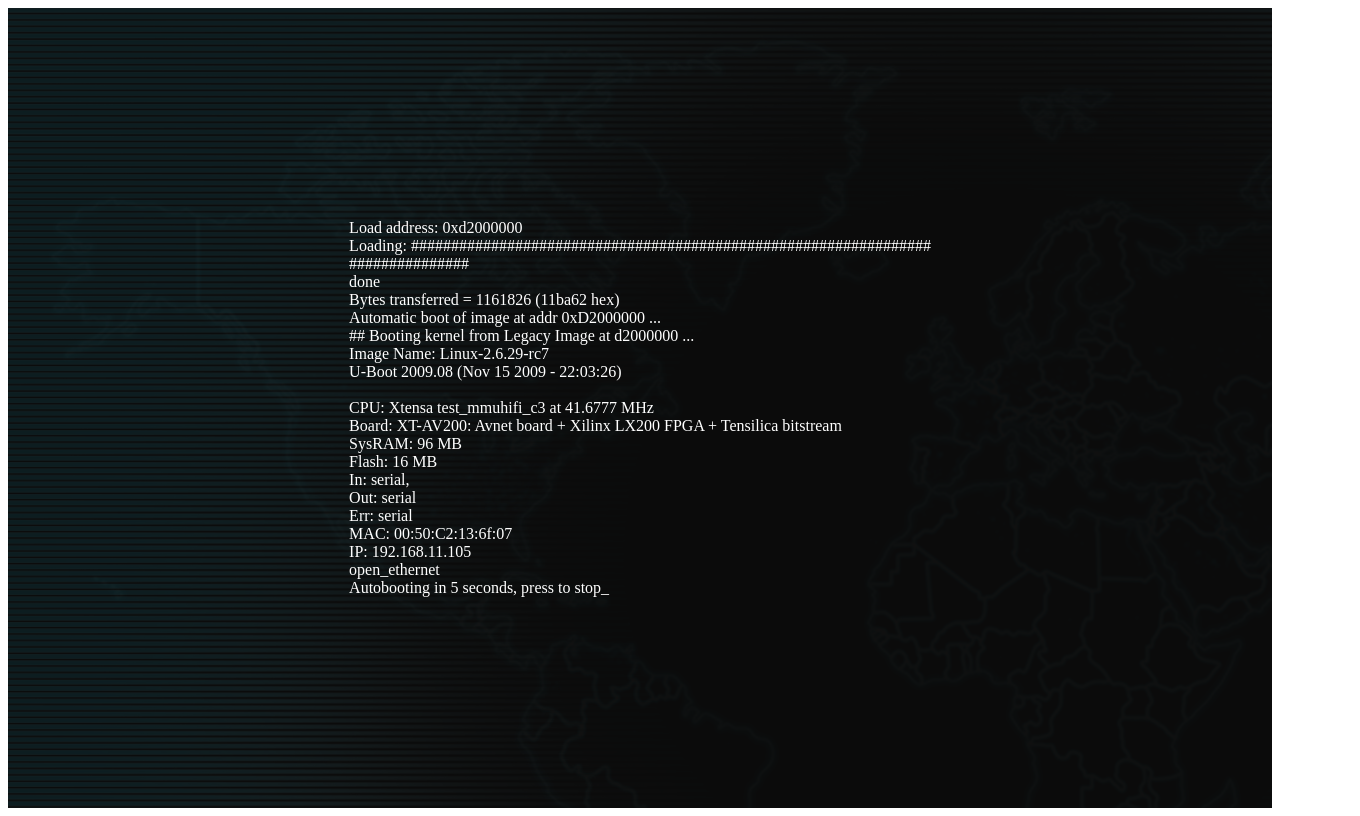
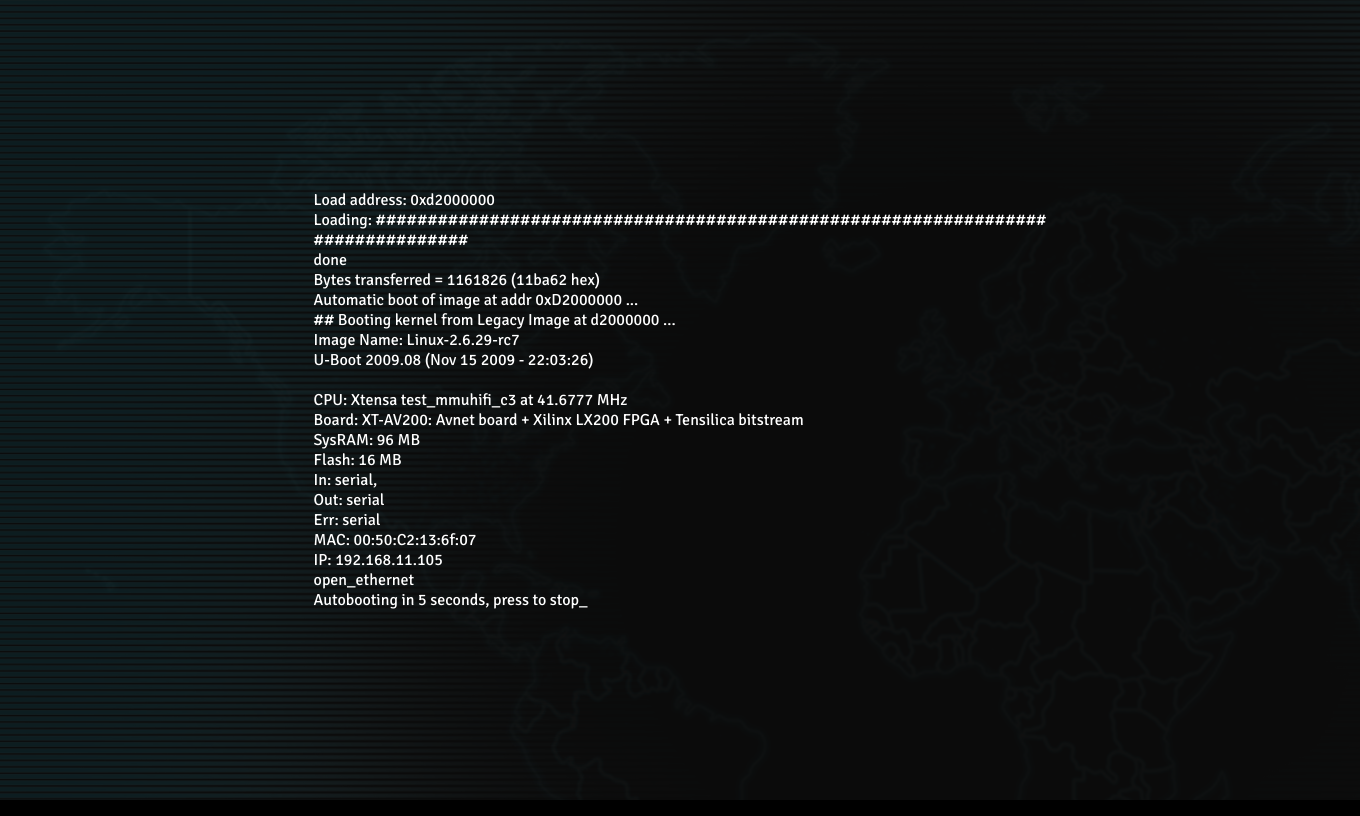
Before and after one commit to lhpdev/HE-CSS-Design, a plain HTML site: page Boot/index.html in a window 1280 px wide. Shown: the whole page, 1360 px wide, since content can reach past the window. Drawn offline with Linux system fonts and the light colour scheme.

Commit message:
Add files

```diff
--- a/Login/login.js
+++ b/Login/login.js
@@ -11,7 +11,7 @@
         loader.style.display = "block";
         loginButton.style.display = "none";
         setTimeout(function () {
-            window.location.href = "./Main/index.html"; //will redirect to your blog page (an ex: blog.html)
+            window.location.href = "./Boot/index.html"; //will redirect to your blog page (an ex: blog.html)
          }, 2000); //will call the function after 2 secs.
         login_clicked = !login_clicked;
         loader_active = !loader_active;
--- a/Login/login.scss
+++ b/Login/login.scss
@@ -1,14 +1,9 @@
 @import "../_variables.scss";
 
-body {
-    margin: 0;
-    min-width: 85rem;
-    font-family: 'Signika', sans-serif;
+.login-screen {
   height: 100vh;
-    background: black;
   background-image: url("../public/images/login-bg.png");
   background-repeat: no-repeat;
-    color: black;
   display: grid;
   grid-template-columns: 20% 30% 30% 20%;
   grid-template-rows: [row-1-start] 10rem [row-1-end row-2-start] 1fr [row-2-end row-3-start] 8rem [row-3-end];
--- a/Main/main.scss
+++ b/Main/main.scss
@@ -1,18 +1,9 @@
-
 @import "../variables.scss";
-
-body {
-    margin: 0;
-    min-width: 85rem;
-    font-family: $font-stack;
-    background: black;
-}
 
 .main-screen {
     height: 100vh;
     background-image: url('../public/images/background.png');
     background-repeat: no-repeat;
-    color: black;
     display: grid;
     grid-template-columns: 20% 30% 30% 20%;
     grid-template-rows: [row-1-start] 10rem [row-1-end row-2-start] 1fr [row-2-end row-3-start] 8rem [row-3-end];
--- a/shared.scss
+++ b/shared.scss
@@ -1,5 +1,12 @@
+@import "_variables.scss";
 
-@import "_variables.scss";
+body {
+  margin: 0;
+  min-width: 85rem;
+  max-width: 120rem;
+  font-family: $font-stack;
+  background: black;
+}
 
 .loader,
 .loader:after {
```
Also changed, not shown: index.html (+2 -0 lines), Login/login.css, Main/main.css, shared.css, 3 other files. Lines whose indentation alone changed are shown as unchanged.
